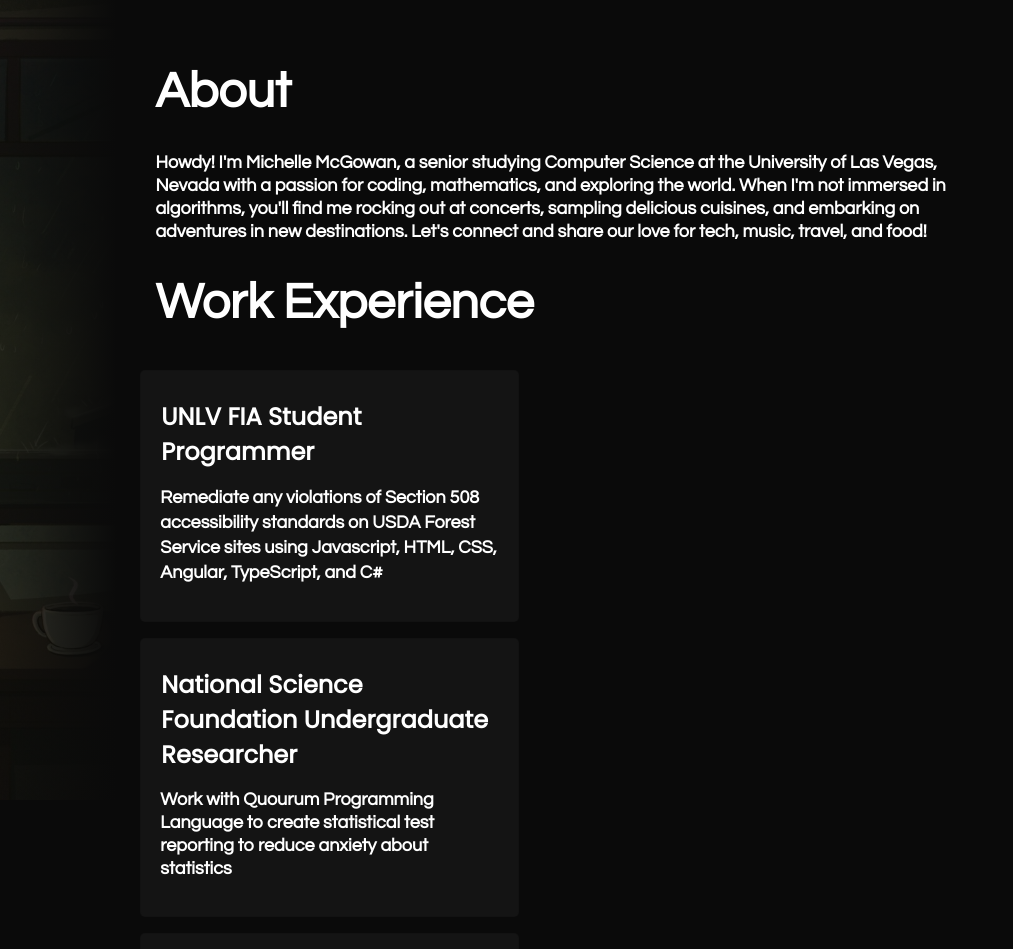
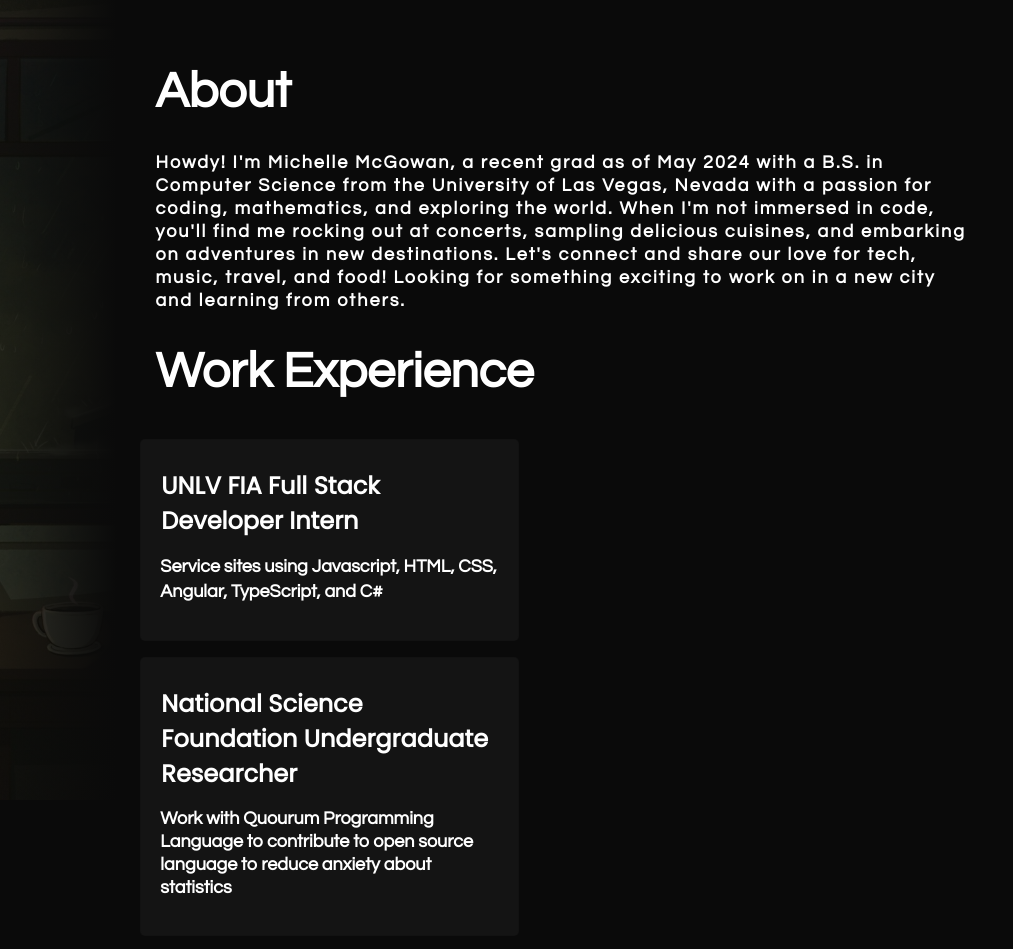
Before and after one commit to mitshelle/mitshelle.github.io, a plain HTML site: page index.html in a window 1280 px wide. Shown: the top 949 px of the page, 267-1280 px from the left. Drawn offline with nearby package versions, Linux system fonts and the light colour scheme; no server answers; a script that the page names is missing.

Commit message:
Updated Bio + Resume
- new resume
- included i'm a new grad <3

```diff
--- a/index.html
+++ b/index.html
@@ -28,7 +28,7 @@
     <div id="about">
       <span style="display:none;"><i class="fas fa-users"></i> &nbsp; null</span>
       <span style="display:none;"><i class="fas fa-envelope"></i> &nbsp; null</span>
-      <span><i class="fas fa-jedi"></i> &nbsp; <a href="images/mcgowanresume.pdf">Resume</a></span>
+      <span><i class="fas fa-jedi"></i> &nbsp; <a href="images/mcgowan-resume.pdf">Resume</a></span>
       <span style="display:none;"><i class="fas fa-map-marker-alt"></i> &nbsp;&nbsp; null</span>
       <span style="display:none;"><i class="fas fa-user-tie"></i> &nbsp;&nbsp; Available for hire</span>
       <div class="socials">
@@ -43,10 +43,10 @@
       <div class="projects" id="about_section"></div>
       <section>
         <div class="about_section">
-          <span style="display:block; line-height: 23px;">Howdy! I'm Michelle McGowan, a senior studying Computer Science at the University of Las Vegas, Nevada with a passion for
-            coding, mathematics, and exploring the world. When I'm not immersed in algorithms, you'll find me rocking
+          <span style="display:block; line-height: 23px; letter-spacing: 2px;">Howdy! I'm Michelle McGowan, a recent grad as of May 2024 with a B.S. in Computer Science from the University of Las Vegas, Nevada with a passion for
+            coding, mathematics, and exploring the world. When I'm not immersed in code, you'll find me rocking
             out at concerts, sampling delicious cuisines, and embarking on adventures in new destinations. Let's connect
-            and share our love for tech, music, travel, and food!
+            and share our love for tech, music, travel, and food! Looking for something exciting to work on in a new city and learning from others.
           </span>
         </div>
       </section>
@@ -57,10 +57,9 @@
       <div class="projects" id="workExp_section">
         <a href="https://unlv-fia.github.io/UNLV-FIA-Group/" target="_blank">
           <section>
-            <div class="section_title">UNLV FIA Student Programmer</div>
+            <div class="section_title">UNLV FIA Full Stack Developer Intern</div>
             <div class="about_section">
-              <span style="display:block; line-height: 25px;">Remediate any violations of Section 508 accessibility
-                standards on USDA Forest
+              <span style="display:block; line-height: 25px;">
                 Service sites using Javascript, HTML, CSS, Angular, TypeScript, and C#</span>
             </div>
           </section>
@@ -69,8 +68,8 @@
           <section>
             <div class="section_title">National Science Foundation Undergraduate Researcher</div>
             <div class="about_section">
-              <span style="display:block; line-height: 23px;">Work with Quourum Programming Language to create
-                statistical test reporting to reduce anxiety about statistics</span>
+              <span style="display:block; line-height: 23px;">Work with Quourum Programming Language to contribute to open source language
+                to reduce anxiety about statistics</span>
             </div>
           </section>
         </a>
@@ -85,10 +84,10 @@
         </a>
         <a target="_blank">
           <section>
-            <div class="section_title">Mission Support and Test Services Application Development Intern</div>
+            <div class="section_title">Mission Support and Test Services Full Stack Application Development Intern</div>
             <div class="about_section">
               <span style="display:block; line-height: 23px;">Created a .NET Blazor Application from scratch for the
-                enterprise to submit ideas and documents to upper management</span>
+                enterprise to improve employee and management relations by 10%</span>
             </div>
           </section>
         </a>
```
Also changed, not shown: 2 other files.
